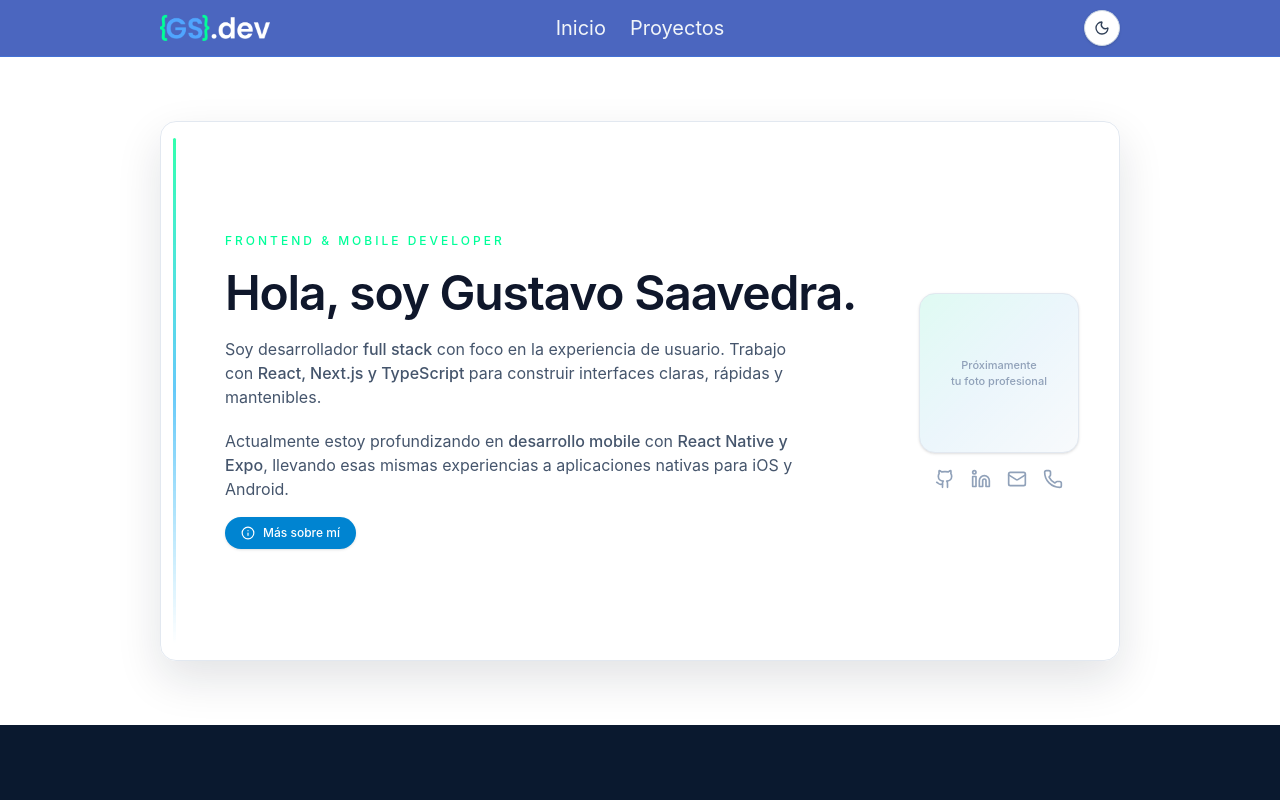
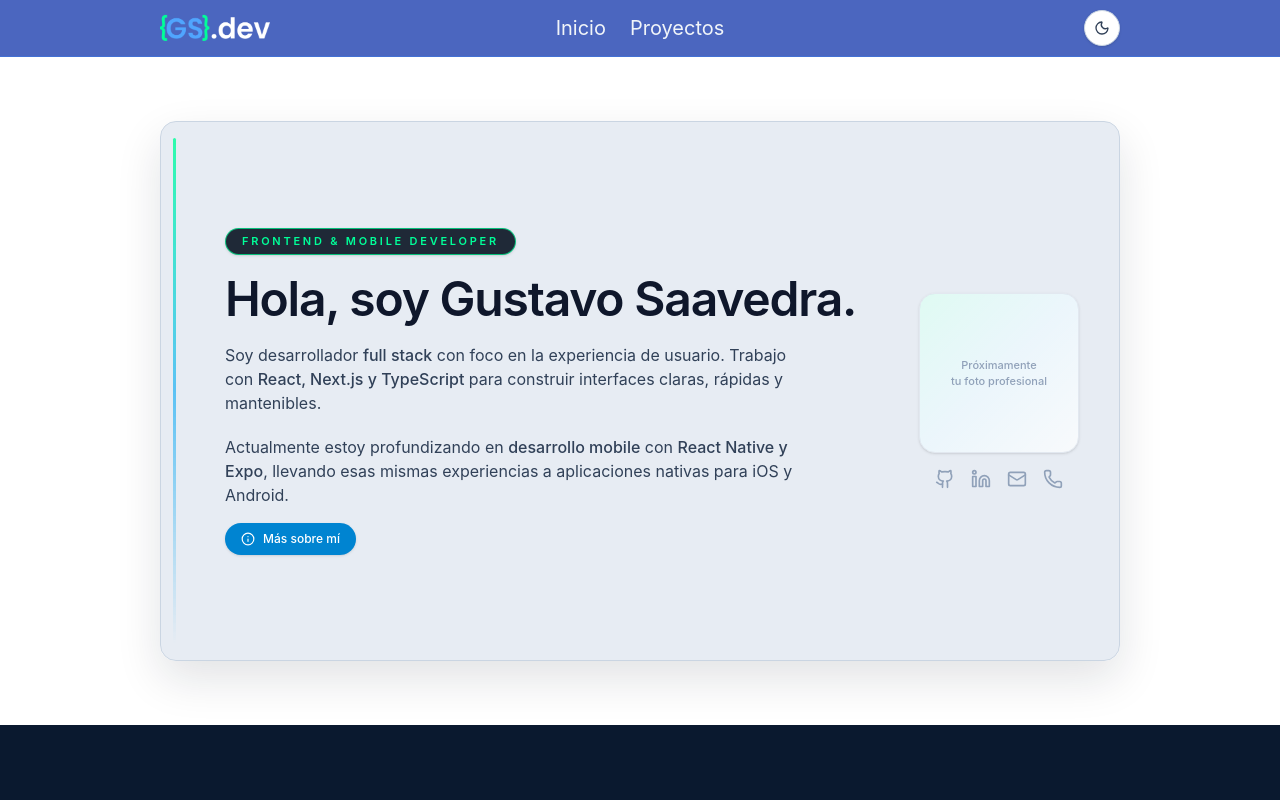
Before and after one commit to GGustavoSaavedra/portfolio, a Next.js app: page / in a window 1280 px wide. Shown: the top 800 px of the page. Built offline with nearby package versions, Linux system fonts and the light colour scheme.

Commit message:
Ajustes Hero component

```diff
--- a/app/globals.css
+++ b/app/globals.css
@@ -49,4 +49,13 @@ section {
   .animate-float {
     animation: float 4s linear infinite;
   }
+
+  .no-scrollbar {
+    -ms-overflow-style: none; /* IE y Edge */
+    scrollbar-width: none; /* Firefox */
+  }
+
+  .no-scrollbar::-webkit-scrollbar {
+    display: none; /* Chrome, Safari */
+  }
 }
--- a/components/sections/hero-section.tsx
+++ b/components/sections/hero-section.tsx
@@ -13,7 +13,7 @@ export default function HeroSection() {
     <Section className="py-10 sm:py-16">
       <motion.div
         layout
-        className="relative h-[540px] rounded-2xl border border-slate-200 bg-white/80 p-6 shadow-[0_18px_45px_rgba(15,23,42,0.12)] backdrop-blur-md dark:border-slate-800 dark:bg-slate-900/70 sm:p-10"
+        className="relative h-[540px] rounded-2xl border border-slate-300 bg-slate-200/80 p-6 shadow-[0_18px_45px_rgba(15,23,42,0.12)] backdrop-blur-md dark:border-slate-800 dark:bg-slate-900/70 sm:p-10"
       >
         {/* Barra lateral / acento con gradiente dependiente del estado */}
         <div
@@ -29,7 +29,11 @@ export default function HeroSection() {
           {/* Columna de texto */}
           <div className="flex h-full flex-1 flex-col justify-center pl-4 sm:pl-6">
             {/* Área de contenido con scroll interno solo si es necesario */}
-            <div className="max-h-full overflow-y-auto pr-1">
+            <div
+              className={`max-h-full pr-1 ${
+                showMore ? "overflow-y-auto no-scrollbar" : "overflow-y-visible"
+              }`}
+            >
               <AnimatePresence mode="wait">
                 {showMore ? (
                   /* ===============================
@@ -43,16 +47,18 @@ export default function HeroSection() {
                     transition={{ duration: 0.25 }}
                     className="space-y-5"
                   >
-                    <div className="space-y-1">
-                      <p className="text-xs font-medium uppercase tracking-[0.25em] text-tertiary">
-                        Frontend & Mobile Developer
+                    <div className="space-y-2">
+                      <p className="inline-flex">
+                        <span className="inline-flex items-center rounded-full border border-tertiary/70 bg-primary px-4 py-1 text-[11px] font-semibold uppercase tracking-[0.25em] text-tertiary shadow-sm dark:bg-primary">
+                          Frontend &amp; Mobile Developer
+                        </span>
                       </p>
                       <p className="text-xs font-semibold tracking-wide text-slate-900 dark:text-slate-50">
                         Gustavo Saavedra.
                       </p>
                     </div>
 
-                    <div className="space-y-3 text-sm leading-relaxed text-slate-600 dark:text-slate-300">
+                    <div className="space-y-3 text-sm leading-relaxed text-slate-700 dark:text-slate-300">
                       <p>
                         Me formé como{" "}
                         <span className="font-semibold text-tertiary">
@@ -115,15 +121,17 @@ export default function HeroSection() {
                     transition={{ duration: 0.25 }}
                     className="space-y-5"
                   >
-                    <p className="text-xs font-medium uppercase tracking-[0.25em] text-tertiary">
-                      Frontend & Mobile Developer
+                    <p className="inline-flex">
+                      <span className="inline-flex items-center rounded-full border border-tertiary/70 bg-primary px-4 py-1 text-[11px] font-semibold uppercase tracking-[0.25em] text-tertiary shadow-sm dark:bg-primary">
+                        Frontend &amp; Mobile Developer
+                      </span>
                     </p>
 
                     <h1 className="text-3xl font-semibold tracking-tight text-slate-900 sm:text-4xl md:text-5xl dark:text-slate-50">
                       Hola, soy Gustavo Saavedra.
                     </h1>
 
-                    <p className="max-w-xl text-sm text-slate-600 sm:text-base dark:text-slate-300">
+                    <p className="max-w-xl text-sm text-slate-700 sm:text-base dark:text-slate-300">
                       Soy desarrollador{" "}
                       <span className="font-medium">full stack</span> con foco
                       en la experiencia de usuario. Trabajo con{" "}
@@ -133,7 +141,7 @@ export default function HeroSection() {
                       para construir interfaces claras, rápidas y mantenibles.
                     </p>
 
-                    <p className="max-w-xl text-sm text-slate-600 sm:text-base dark:text-slate-300">
+                    <p className="max-w-xl text-sm text-slate-700 sm:text-base dark:text-slate-300">
                       Actualmente estoy profundizando en{" "}
                       <span className="font-medium">desarrollo mobile</span> con{" "}
                       <span className="font-medium">React Native y Expo</span>,
```
